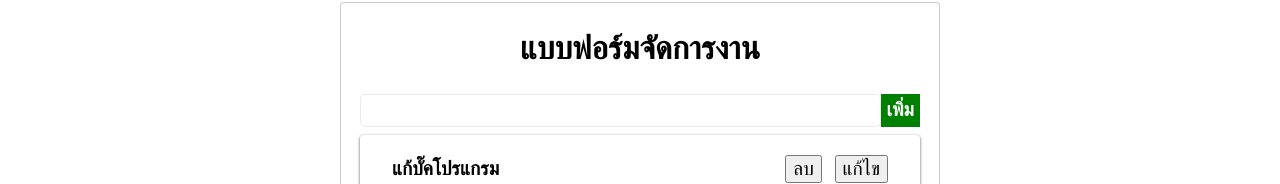
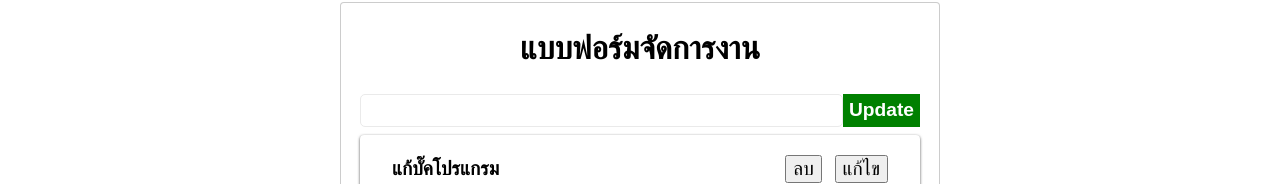
Before and after one commit to NateeRudkui/react-task-app, a React (Create React App) app: page / in a window 1280 px wide. Shown: the part 199-383 px from the top of the page. Built offline with nearby package versions, Linux system fonts and the light colour scheme.

Commit message:
✅[Add]:edit id

```diff
--- a/src/App.js
+++ b/src/App.js
@@ -20,19 +20,46 @@ function App() {
     },
   ]);
   const [title, setTitle] = useState("");
+  const [editId, setEditId] = useState(null);
+
+  function saveTask(e) {
+    e.preventDefault();
+    if (!title) {
+      alert("กรุณากรอกข้อมูล");
+    } else {
+      const newTask = {
+        id: Math.floor(Math.random() * 1000),
+        title: title,
+      };
+      setTasks([...tasks, newTask]);
+      setTitle("");
+    }
+  }
+
+  function editTask(id) {
+    setEditId(id);
+    const edidTask = tasks.find((item) => item.id === id);
+    console.log(edidTask);
+  }
 
   function deleteTask(id) {
     const result = tasks.filter((item) => item.id !== id);
     setTasks(result);
   }
+
   return (
     <div className="App">
       <Header />
       <div className="container">
-        <Addform title={title} setTitle={setTitle} />
+        <Addform title={title} setTitle={setTitle} saveTask={saveTask} />
         <section>
           {tasks.map((data) => (
-            <Item key={data.id} data={data} deleteTask={deleteTask} />
+            <Item
+              key={data.id}
+              data={data}
+              deleteTask={deleteTask}
+              editTask={editTask}
+            />
           ))}
         </section>
       </div>
--- a/src/components/AddForm.js
+++ b/src/components/AddForm.js
@@ -1,10 +1,10 @@
 import "./AddForm.css";
 export default function Addform(props) {
-  const { title, setTitle } = props;
+  const { title, setTitle, saveTask, editTask } = props;
   return (
     <>
       <h2>แบบฟอร์มจัดการงาน</h2>
-      <form>
+      <form onSubmit={saveTask}>
         <div className="form-control">
           <input
             type="text"
@@ -13,7 +13,7 @@ export default function Addform(props) {
             onChange={(e) => setTitle(e.target.value)}
           ></input>
           <button type="submit" className="submit-btn">
-            เพิ่ม
+            {editTask ? "Add" : "Update"}
           </button>
         </div>
       </form>
--- a/src/components/Item.js
+++ b/src/components/Item.js
@@ -1,6 +1,6 @@
 import "./Item.css";
 export default function Item(props) {
-  const { data, deleteTask } = props;
+  const { data, deleteTask, editTask } = props;
   return (
     <div className="list-item">
       <p className="title">{data.title}</p>
@@ -8,7 +8,9 @@ export default function Item(props) {
         <button className="btn" onClick={() => deleteTask(data.id)}>
           ลบ
         </button>
-        <button className="btn">แก้ไข</button>
+        <button className="btn" onClick={() => editTask(data.id)}>
+          แก้ไข
+        </button>
       </div>
     </div>
   );
```
